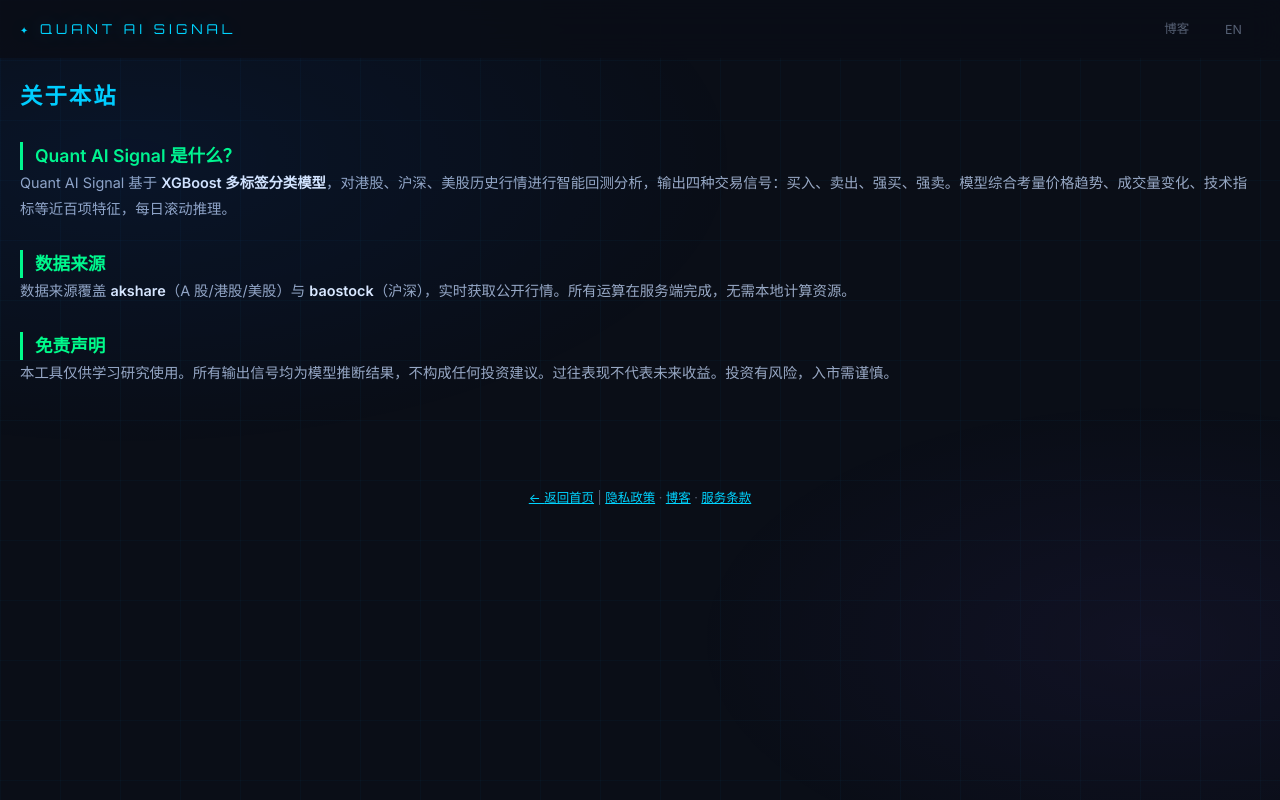
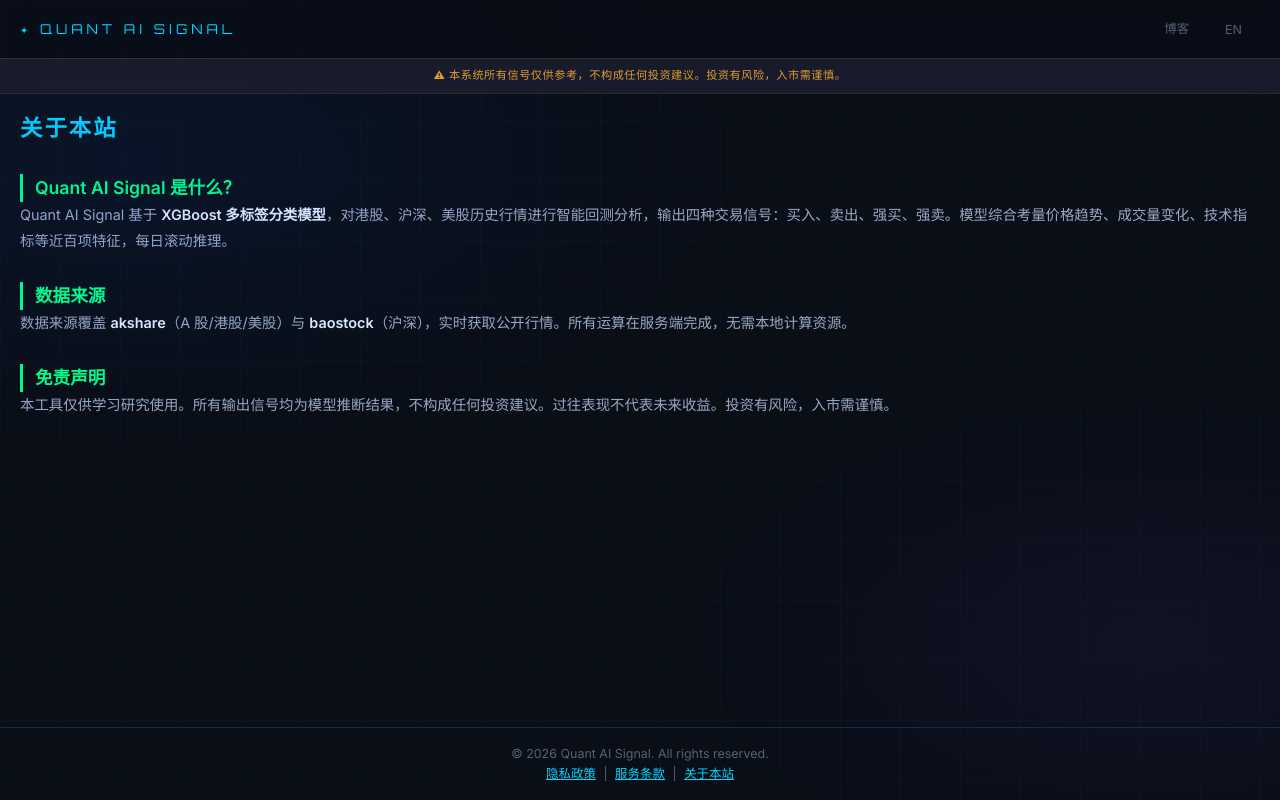
Before and after one commit to zhaoxusun/stock-quant-model, a Flask app: page /about in a window 1280 px wide. Run offline with Flask 3, Linux system fonts and the light colour scheme.

Commit message:
fix style bug

```diff
--- a/static/style.css
+++ b/static/style.css
@@ -35,6 +35,8 @@ body {
   background: var(--bg-primary);
   color: var(--text-primary);
   min-height: 100vh;
+  display: flex;
+  flex-direction: column;
   overflow-x: hidden;
   line-height: 1.6;
   margin: 0;
@@ -66,6 +68,7 @@ header {
   height: 58px;
   padding: 0 20px;
   margin-bottom: 20px;
+  margin: 0;
   position: sticky;
   top: 0;
   z-index: 100;
@@ -73,6 +76,24 @@ header {
   backdrop-filter: blur(16px);
   -webkit-backdrop-filter: blur(16px);
   font-family: var(--font-body);
+}
+
+.disclaimer-bar {
+  text-align: center;
+  font-size: 0.7rem;
+  color: rgba(255, 180, 50, 0.85);
+  padding: 8px 16px;
+  background: linear-gradient(180deg, rgba(25, 30, 45, 0.85) 0%, rgba(30, 28, 50, 0.9) 100%);
+  backdrop-filter: blur(16px);
+  -webkit-backdrop-filter: blur(16px);
+  border-top: 1px solid rgba(255, 165, 0, 0.15);
+  border-bottom: 1px solid rgba(255, 165, 0, 0.1);
+  letter-spacing: 0.5px;
+  font-weight: 500;
+  margin: 0 0 16px 0;
+  position: sticky;
+  top: 58px;
+  z-index: 99;
 }
 
 .header-inner {
@@ -157,19 +178,14 @@ header {
 }
 
 .content-wrap {
+  width: 100%;
   max-width: 1280px;
+  min-width: 320px;
   margin: 0 auto;
   padding: 0 20px 20px;
+  box-sizing: border-box;
 }
 
-/* ===== Index: Top Section ===== */
-.disclaimer {
-  text-align: center;
-  font-size: 0.75rem;
-  color: rgba(255, 180, 50, 0.55);
-  padding: 10px 16px;
-  letter-spacing: 0.5px;
-}
 
 h1 {
   font-family: var(--font-display);
@@ -686,9 +702,20 @@ tbody tr:hover { background: rgba(0, 180, 255, 0.04); }
 /* ===== Footer ===== */
 footer {
   text-align: center;
-  padding: 2px 16px 4px;
+  padding: 16px;
   color: var(--text-dim);
   font-size: 0.78rem;
+  border-top: 1px solid rgba(0, 180, 255, 0.2);
+  border-bottom: none;
+  background: transparent;
+  margin-top: auto;
+}
+
+footer p { margin: 0; }
+
+footer a {
+  color: var(--accent-cyan);
+  margin: 0 4px;
 }
 
 footer p { margin: 0; }
--- /dev/null
+++ b/templates/_footer.html
@@ -0,0 +1,11 @@
+<footer>
+  <p>© <span class="copyright-year">2026</span> <span data-i18n="copyright">Quant AI Signal. All rights reserved.</span></p>
+  <p>
+    <a href="/privacy" data-i18n="footer_privacy">隐私政策</a> <span data-i18n="footer_sep">|</span>
+    <a href="/terms" data-i18n="footer_terms">服务条款</a> <span data-i18n="footer_sep">|</span>
+    <a href="/about" data-i18n="footer_about">关于</a>
+  </p>
+</footer>
+<script>
+document.querySelectorAll('.copyright-year').forEach(el => el.textContent = new Date().getFullYear());
+</script>
--- a/templates/_header.html
+++ b/templates/_header.html
@@ -9,6 +9,7 @@
     </div>
   </div>
 </header>
+<div class="disclaimer-bar" data-i18n="header_disclaimer"></div>
 <script>
 const LANG = {
   zh: {
@@ -26,6 +27,7 @@ const LANG = {
     copyright: 'Quant AI Signal. All rights reserved.',
     disclaimer_h: '免责声明',
     contact_h: '联系我们',
+    header_disclaimer: '⚠ 本系统所有信号仅供参考，不构成任何投资建议。投资有风险，入市需谨慎。',
 
     subtitle: 'XGBoost \u591a\u6807\u7b7e\u5206\u7c7b \u00b7 4 \u8def\u4ea4\u6613\u4fe1\u53f7\u5b9e\u65f6\u63a8\u7406',
     disclaimer: '\u26a0 \u672c\u7cfb\u7edf\u6240\u6709\u4fe1\u53f7\u4ec5\u4f9b\u53c2\u8003\uff0c\u4e0d\u6784\u6210\u4efb\u4f55\u6295\u8d44\u5efa\u8bae\u3002\u6295\u8d44\u6709\u98ce\u9669\uff0c\u5165\u5e02\u9700\u8c28\u614e\u3002',
@@ -203,6 +205,7 @@ const LANG = {
     copyright: 'Quant AI Signal. All rights reserved.',
     disclaimer_h: 'Disclaimer',
     contact_h: 'Contact Us',
+    header_disclaimer: '⚠ All signals are for reference only and do not constitute investment advice. Trade at your own risk.',
 
     subtitle: 'XGBoost Multi-Label \u00b7 4-Way Real-Time Trading Signals',
     disclaimer: '\u26a0 All signals are for reference only and do not constitute investment advice. Trade at your own risk.',
--- a/templates/about.html
+++ b/templates/about.html
@@ -22,15 +22,6 @@
 <h2 data-i18n="disclaimer_h">免责声明</h2>
 <p data-i18n="about_disclaimer_p">本工具仅供学习研究使用。所有输出信号均为模型推断结果，不构成任何投资建议。过往表现不代表未来收益。投资有风险，入市需谨慎。</p>
 </div>
-<footer style="margin-top:80px">
-  <p><a href="/" style="color:var(--accent-cyan);">← <span data-i18n="about_back_home">返回首页</span></a>
-    <span data-i18n="footer_sep">|</span>
-    <a href="/privacy" style="color:var(--accent-cyan);" data-i18n="footer_privacy">隐私政策</a>
-    <span data-i18n="footer_sep2">·</span>
-    <a href="/blog" style="color:var(--accent-cyan);" data-i18n="nav_blog">博客</a>
-    <span data-i18n="footer_sep3">·</span>
-    <a href="/terms" style="color:var(--accent-cyan);" data-i18n="footer_terms">服务条款</a>
-  </p>
-</footer>
+{% include '_footer.html' %}
 </body>
 </html>
--- a/templates/blog.html
+++ b/templates/blog.html
@@ -24,5 +24,6 @@
 </ul>
 
 </div>
+{% include '_footer.html' %}
 </body>
 </html>
--- a/templates/privacy.html
+++ b/templates/privacy.html
@@ -38,5 +38,6 @@
 document.getElementById('email').textContent = ['zhaoxu', '0604', '@', 'gmail', '.com'].join('');
 </script>
 </div>
+{% include '_footer.html' %}
 </body>
 </html>
--- a/templates/terms.html
+++ b/templates/terms.html
@@ -42,5 +42,6 @@
 document.getElementById('email').textContent = ['zhaoxu', '0604', '@', 'gmail', '.com'].join('');
 </script>
 </div>
+{% include '_footer.html' %}
 </body>
 </html>
```
Also changed, not shown: templates/blog_how_to_use.html (+1 -6 lines), templates/index.html (+1 -9 lines).
